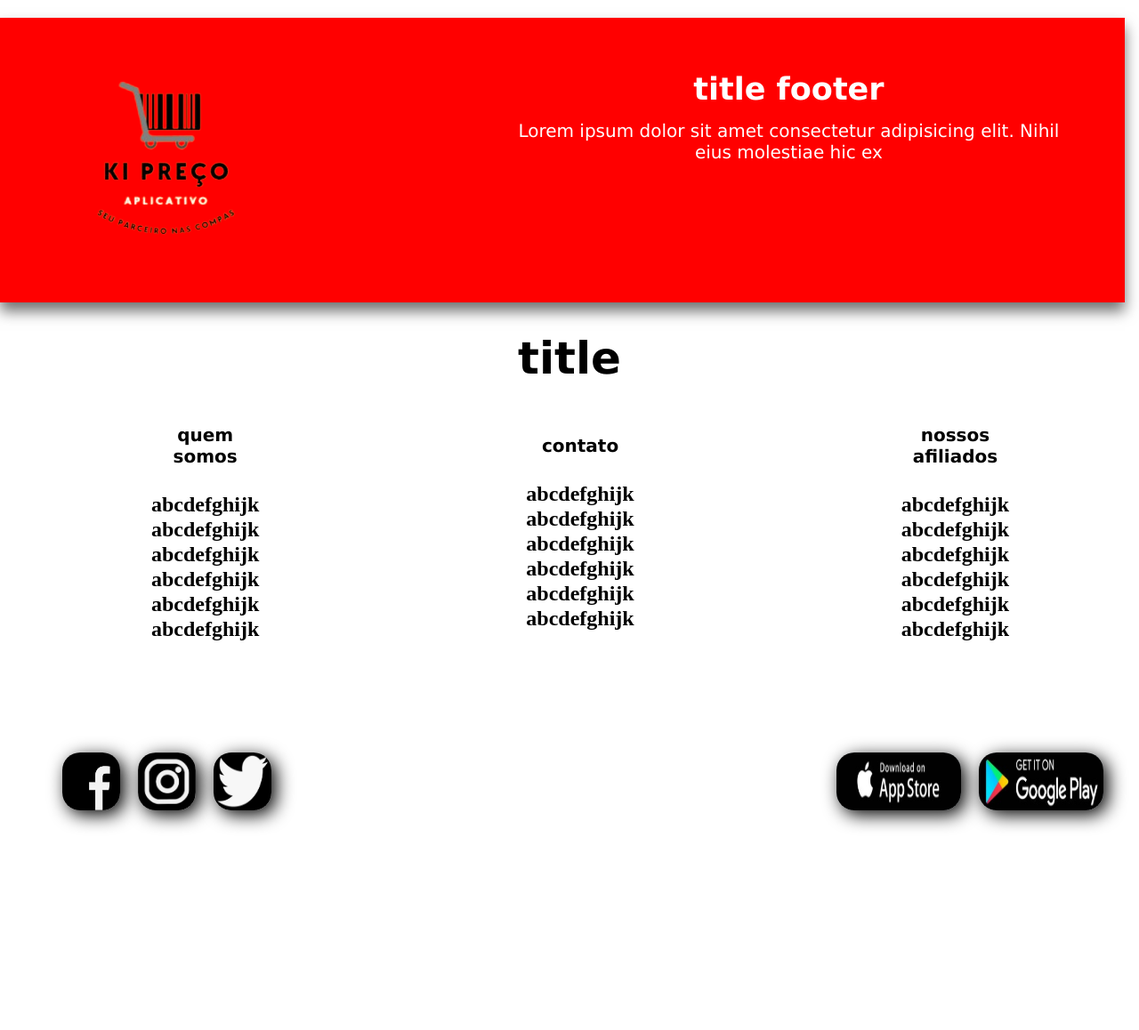
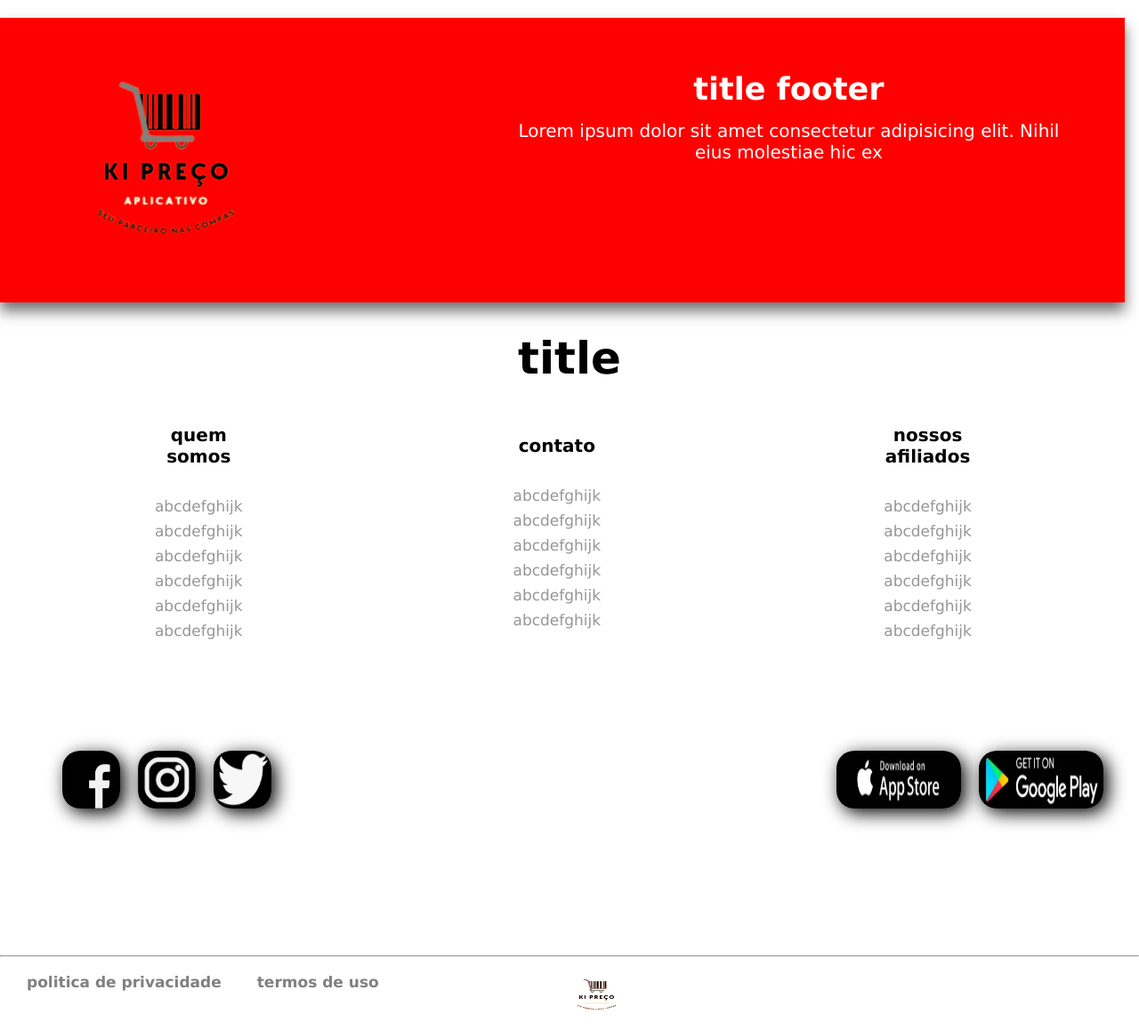
Before and after one commit to MattAlexandre/projeto-tcc, a PHP site: page / in a window 1280 px wide. Shown: the part 4132-5290 px from the top of the page at 89% size. Before the commit the page ends 5064 px from the top, so only its background shows below. Run offline with PHP 8.4, Linux system fonts and the light colour scheme.

Commit message:
finalização-footer

```diff
--- a/estilo/index.css
+++ b/estilo/index.css
@@ -232,6 +232,7 @@ footer{
     background-color: var(--cor2);
     color: var(--cor2);
     padding: 20vh 0vw;
+    height: 90vh;
 }
 
 section#topo_f01{
@@ -276,7 +277,7 @@ section#topo_f01{
 
 .body_footer{
     background-color: var(--cor2);
-    height: 70vh;
+    height: 90vh;
 }
 
 #body_f{
@@ -284,7 +285,7 @@ section#topo_f01{
 }
 
 aside.box_footer{
-    height: 25vh;
+    height: 50vh;
     padding: 15px;
     background-color:  var(--cor2);
 }
@@ -331,22 +332,19 @@ ul > li > #list_f {
 }
 
 li.list_f > a{
-    font: normal bold 1em var(--cor1);
+    font: normal normal 17px var(--font1);
     text-decoration: none;
-    color: var(--cor1);
+    color: rgba(128, 128, 128, 0.829);
+    transition: 0.5s;
 }
 
 li.list_f > a:hover{
-    background-color: black;
-    color: white;
-    text-align: underline;
-    box-shadow: 0px 0px 5px white;
-    border-radius: 20px;
-    padding: 5px;
+    color: var(--cor1);
 }
 
 
 /*tamanho icons redes sociais */
+
 #nav_f02 ul > li > a > img{
     height: 65px;
     width: 65px;
@@ -405,9 +403,51 @@ li.list_f > a:hover{
     overflow: hidden;
     margin-right: 20px;
     border-radius: 20px;
-    background-color: rgb(240, 248, 255);
+    background-color: var(--cor2);
 }
 
 #nav_f02 > #ul_f02 > li:hover img:first-child {
     margin-top: -100px ;
 }
+
+#box_f02{
+    height: 20vh;
+    background-color: var(--cor2);
+}
+
+.footer_end{
+    display: inline-flex;
+}
+
+.box_end{
+    display: inline-flex;
+    height: 8vh;
+    width: 45vw;
+}
+
+
+
+#box_e01 > a{
+    text-decoration: none;
+    color: gray;
+    transition: 0.5s;
+}
+#box_e01 > a:hover{
+    color: var(--cor1);
+}
+#box_e01 > a > p{
+    font: normal bold 17px var(--font1);
+    margin: 0px 20px;
+}
+
+#box_e02{
+    background-color: var(--cor2);
+    float: right;
+}
+
+#box_e02 > img{
+    height: 50px;
+    width: 70px;
+    margin-left: 50px;
+    margin-right: 20px;
+}
--- a/index.html
+++ b/index.html
@@ -149,8 +149,8 @@
 
         <section class="topo_footer" id="topo_f01">
 
-            <div class="img-topo_f"  >
-               <!-- <img  id="img_t01" src="../projeto-tcc/imagens/img-04.jpeg" alt="imagem-logo">-->
+            <div class="img-topo_f">
+
             </div>
 
             <div class="text_topo_f">
@@ -215,9 +215,10 @@
                 </nav>
 
 
-                <br><br><hr>
+                <br><br>
 
 
+                <div id="icons">
                     <nav id="nav_f02">
 
 
@@ -228,24 +229,19 @@
                                     <img  class="img_footer" src="./imagens/icon-face-color.jpeg" alt="imagem facebook colorida">
                                 </a>
                             </li>
-
                             <li>
                                 <a href=""> <!-- link facebook-->
                                     <img  class="img_footer" src="./imagens/icon-insta-notcolor.jpeg" alt="imagem-sem cor facebook">
                                     <img  class="img_footer" src="./imagens/icon-insta-color.jpeg" alt="imagem facebook colorida">
                                 </a>
                             </li>
-
                             <li>
                                 <a href=""> <!-- link facebook-->
                                     <img  class="img_footer" src="./imagens/icon-twitter-notcolor.jpeg" alt="imagem-sem cor facebook">
                                     <img  class="img_footer" src="./imagens/icon-twitter-color.jpeg" alt="imagem facebook colorida">
                                 </a>
                             </li>
-
                         </ul>
-
-
                         <ul id="ul_f02">
                             <li >
                                 <a href=""> <!-- link play store -->
@@ -253,33 +249,38 @@
                                     <img  class="img_footer" src="./imagens/icon-playstore-color.jpeg" alt="imagem facebook colorida">
                                 </a>
                             </li>
-
                             <li>
                                 <a href=""> <!-- link app store-->
                                     <img  class="img_footer" src="./imagens/icon-appstore-notcolor.jpeg" alt="imagem-sem cor facebook">
                                     <img  class="img_footer" src="./imagens/icon-appstore-color.jpeg" alt="imagem facebook colorida">
                                 </a>
                             </li>
-
                         </ul>
                     </nav>
+                </div>
 
             </aside>
 
-            <aside class="box_footer" id="box_f01">
+            <aside class="box_footer" id="box_f02">
 
             </aside>
 
+        </section>
+        <hr><br>
+        <section class="footer_end" id="box_f03">
 
+
+            <aside class="box_end" id="box_e01">
+                <a href="#"> <p>politica de privacidade </p></a>
+                <a href="#"> <p>termos de uso </p></a>
+            </aside>
+
+            <aside  class="box_end" id="box_e02" >
+                <img src="./imagens/img-ki-preco.png" alt="imagem-logo">
+            </aside>
 
         </section>
 
-
-        <section class="end" id="footer02">
-
-
-
-        </section>
 
     </footer>
 
```
Also changed, not shown: cadastro.html (+11 -1 lines), login.html (+10 -1 lines), menu.html (+11 -1 lines), sobre.html (+11 -2 lines). Lines whose indentation alone changed are shown as unchanged.
